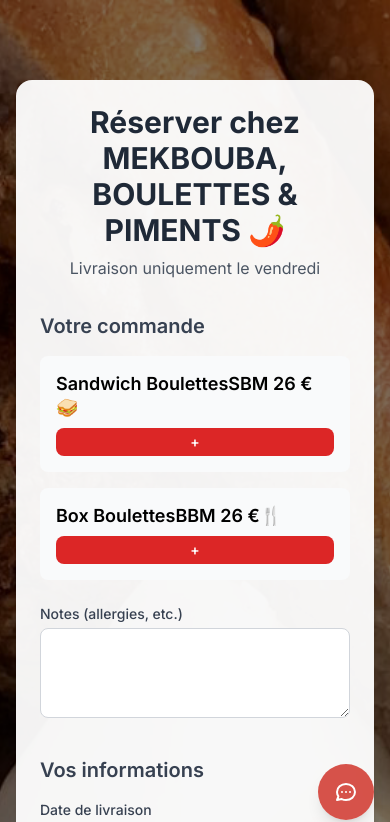
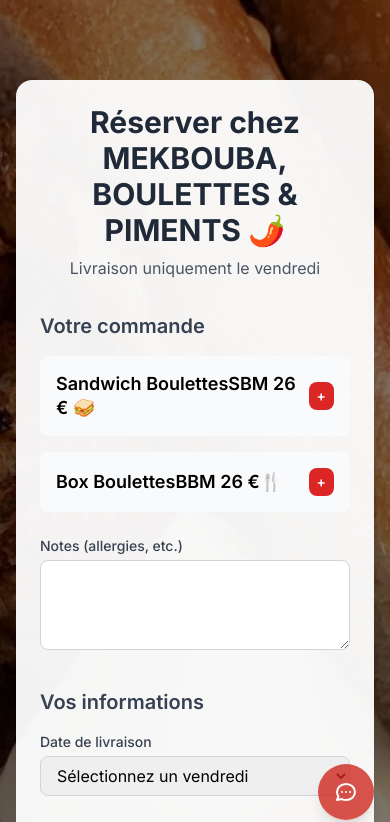
Before and after one commit to jimeye/mekboubaV2, a Next.js app: page /reservation in a window 390 px wide. Shown: the top 822 px of the page. Built offline with nearby package versions, Linux system fonts and the light colour scheme.

Commit message:
Bouton + toujours à droite du titre sur mobile et desktop (flex-row)

```diff
--- a/app/reservation/page.js
+++ b/app/reservation/page.js
@@ -267,12 +267,12 @@
                   <h2 className="text-xl font-semibold mb-4 text-gray-700">Votre commande</h2>
                   {/* SBM */}
                   <div className="bg-gray-50 p-4 rounded-lg mb-4">
-                    <div className="flex flex-col md:flex-row md:items-center justify-between">
+                    <div className="flex flex-row items-center justify-between">
                       <div>
                         <span className="font-semibold text-lg leading-tight">Sandwich Boulettes</span>
                         <span className="font-semibold text-lg leading-tight md:ml-2">SBM 26 € 🥪</span>
                       </div>
-                      <button type="button" onClick={() => addLot('sbm')} className="bg-accent-red text-white px-2 md:px-3 py-1 md:py-1.5 rounded-lg font-semibold text-sm mt-2 md:mt-0">+</button>
+                      <button type="button" onClick={() => addLot('sbm')} className="bg-accent-red text-white px-2 md:px-3 py-1 md:py-1.5 rounded-lg font-semibold text-sm ml-2">+</button>
                     </div>
                     {formData.sbmLots.map((lot, idx) => (
                       <div key={lot.id} className="mt-2 ml-4 p-2 border-l-4 border-accent-red bg-white rounded-r-lg">
@@ -314,12 +314,12 @@
                   </div>
                   {/* BBM */}
                   <div className="bg-gray-50 p-4 rounded-lg">
-                    <div className="flex flex-col md:flex-row md:items-center justify-between">
+                    <div className="flex flex-row items-center justify-between">
                       <div>
                         <span className="font-semibold text-lg leading-tight">Box Boulettes</span>
                         <span className="font-semibold text-lg leading-tight md:ml-2">BBM 26 €🍴</span>
                       </div>
-                      <button type="button" onClick={() => addLot('bbm')} className="bg-accent-red text-white px-2 md:px-3 py-1 md:py-1.5 rounded-lg font-semibold text-sm mt-2 md:mt-0">+</button>
+                      <button type="button" onClick={() => addLot('bbm')} className="bg-accent-red text-white px-2 md:px-3 py-1 md:py-1.5 rounded-lg font-semibold text-sm ml-2">+</button>
                     </div>
                     {formData.bbmLots.map((lot, idx) => (
                       <div key={lot.id} className="mt-2 ml-4 p-2 border-l-4 border-accent-red bg-white rounded-r-lg">
```
